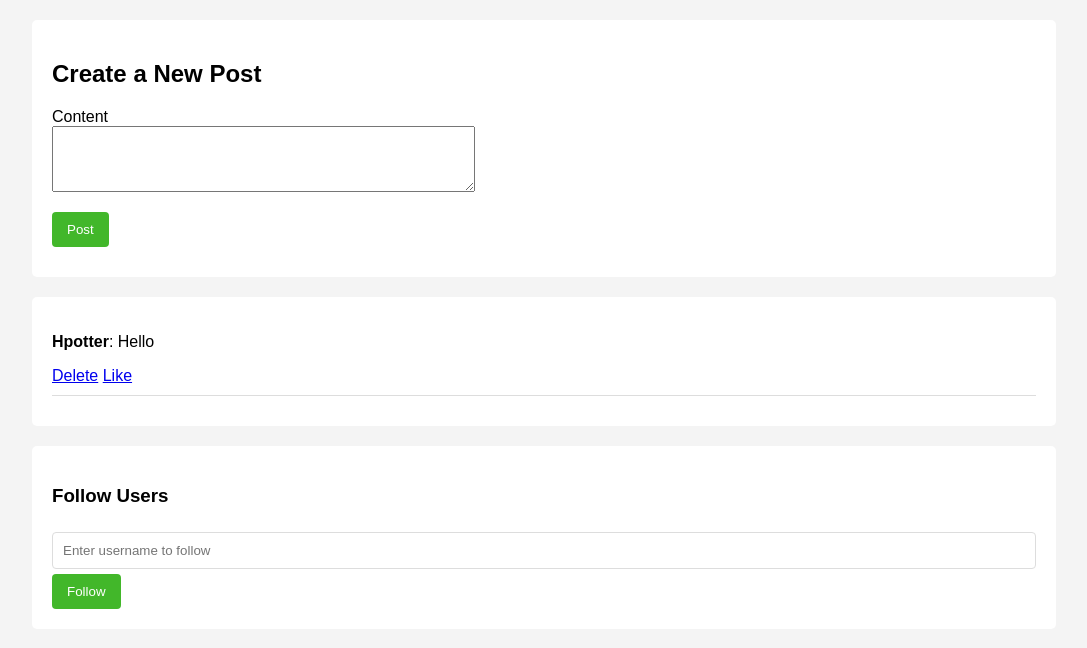
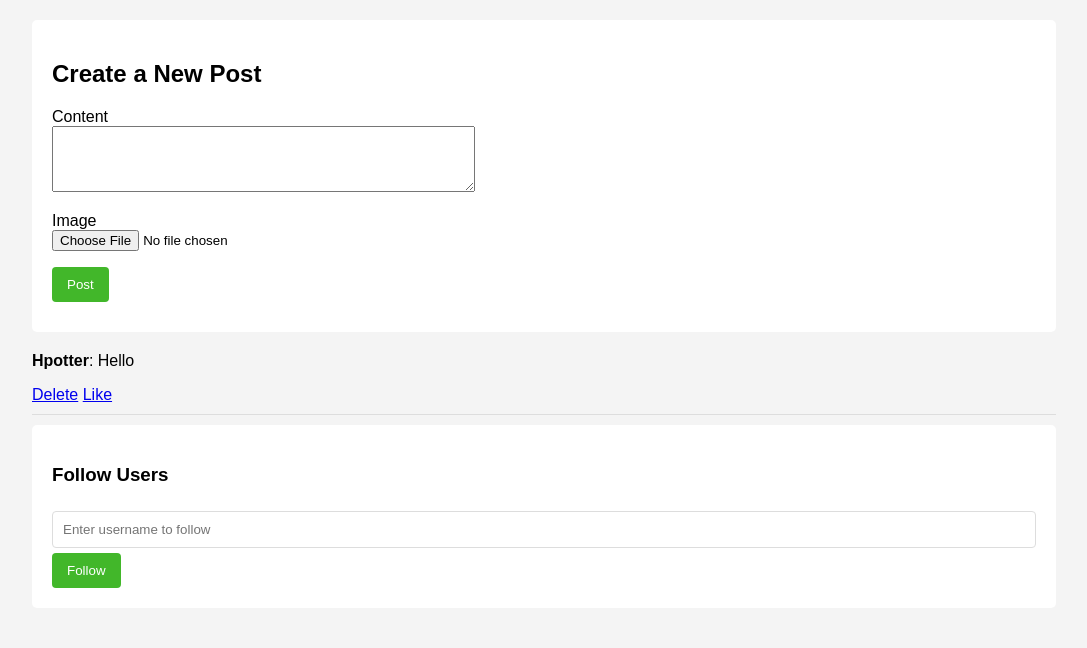
Before and after one commit to c7harry/CSE-106-Final-Project, a Flask app: page /home in a window 1280 px wide. Shown: the part 57-705 px from the top of the page, without its empty margins (96-1183 px from the left). Run offline with Flask 3, Linux system fonts and the light colour scheme; a user stored in the database is signed in; data comes from the database, SQL or seed files in the repository; both versions use the stored data as it was after the commit; some libraries are stand-ins or nearby versions.

Commit message:
image upload partially implemented

```diff
--- a/app.py
+++ b/app.py
@@ -1,14 +1,18 @@
+import os
 from flask import Flask, render_template, url_for, redirect, flash, request
 from flask_login import LoginManager, login_user, current_user, logout_user, login_required
 from forms import RegistrationForm, LoginForm, PostForm
 from models import User,Like, Post, db, Follow
 from werkzeug.security import generate_password_hash, check_password_hash
 from datetime import datetime
+from werkzeug.utils import secure_filename
 
 app = Flask(__name__)
 app.config['SECRET_KEY'] = 'secret_key'
 app.config['SQLALCHEMY_DATABASE_URI'] = 'sqlite:///social_media.db'
 app.config['SQLALCHEMY_TRACK_MODIFICATIONS'] = False
+app.config['UPLOAD_FOLDER'] = os.path.join(os.getcwd(), 'uploads')
+
 
 db.init_app(app)
 
@@ -60,7 +64,6 @@ def login():
             user = User.query.filter_by(username=form.username.data).first()
             if user and check_password_hash(user.password_hash, form.password.data):
                 login_user(user)
-                flash('You have been logged in!', 'success')
                 next_page = request.args.get('next')
                 return redirect(next_page) if next_page else redirect(url_for('home'))
             else:
@@ -88,9 +91,12 @@ def post():
     form = PostForm()
     if form.validate_on_submit():
         post = Post(content=form.content.data, user_id=current_user.id)
+        if form.image.data:
+            filename = secure_filename(form.image.data.filename)
+            form.image.data.save(os.path.join(app.config['UPLOAD_FOLDER'], filename))
+            post.image = filename
         db.session.add(post)
         db.session.commit()
-        flash('Your post has been created!', 'success')
         return redirect(url_for('home'))
     return redirect(url_for('home'))
 
@@ -127,7 +133,6 @@ def like_post(post_id):
         return redirect(url_for('index'))
     current_user.like_post(post)
     db.session.commit()
-    flash('You liked a post.')
     return redirect(url_for('index'))
 
 @app.route('/unlike/<int:post_id>')
@@ -139,7 +144,6 @@ def unlike_post(post_id):
         return redirect(url_for('index'))
     current_user.unlike_post(post)
     db.session.commit()
-    flash('You unliked a post.')
     return redirect(url_for('home'))
 
 @app.route('/delete_post/<int:post_id>')
@@ -149,11 +153,9 @@ def delete_post(post_id):
     if post.author.id != current_user.id:
         flash('You cannot delete this post.', 'danger')
         return redirect(url_for('home'))
-    # Delete all likes associated with the post
     Like.query.filter_by(post_id=post_id).delete()
     db.session.delete(post)
     db.session.commit()
-    flash('Your post has been deleted.', 'success')
     return redirect(url_for('home'))
 
 if __name__ == '__main__':
--- a/forms.py
+++ b/forms.py
@@ -1,6 +1,7 @@
 from flask_wtf import FlaskForm
 from wtforms import StringField, PasswordField, SubmitField, TextAreaField
 from wtforms.validators import DataRequired, Email, EqualTo, ValidationError
+from flask_wtf.file import FileField, FileAllowed
 
 class RegistrationForm(FlaskForm):
     first_name = StringField('First Name', validators=[DataRequired()])
@@ -23,4 +24,5 @@ class LoginForm(FlaskForm):
 
 class PostForm(FlaskForm):
     content = TextAreaField('Content', validators=[DataRequired()])
+    image = FileField('Image', validators=[FileAllowed(['jpg', 'png', 'jpeg'], 'Images only!')])
     submit = SubmitField('Post')
--- a/models.py
+++ b/models.py
@@ -2,6 +2,8 @@ from flask_sqlalchemy import SQLAlchemy
 from werkzeug.security import generate_password_hash, check_password_hash
 from flask_login import UserMixin
 from datetime import datetime
+from werkzeug.utils import secure_filename
+from flask_wtf.file import FileField, FileRequired, FileAllowed
 
 db = SQLAlchemy()
 
@@ -60,6 +62,7 @@ class Post(db.Model):
     user_id = db.Column(db.Integer, db.ForeignKey('user.id'), nullable=False)
     timestamp = db.Column(db.DateTime, index=True, default=datetime.utcnow)
     likes = db.relationship('Like', backref='post', lazy='dynamic')
+    image = db.Column(db.String(255))
 
 class Like(db.Model):
     user_id = db.Column(db.Integer, db.ForeignKey('user.id'), primary_key=True)
--- a/templates/home.html
+++ b/templates/home.html
@@ -18,21 +18,28 @@
         <!-- Form to post a status update -->
         <div class="post-form">
             <h2>Create a New Post</h2>
-            <form method="post" action="{{ url_for('post') }}">
+            <form method="post" action="{{ url_for('post') }}" enctype="multipart/form-data">
                 {{ form.hidden_tag() }}
                 <p>
                     {{ form.content.label }}<br>
                     {{ form.content(rows=4, cols=50) }}
+                </p>
+                <p>
+                    {{ form.image.label }}<br>
+                    {{ form.image() }}
                 </p>
                 <p>{{ form.submit() }}</p>
             </form>
         </div>
 
         <!-- Display posts -->
-        <div class="posts">
         {% for post in posts %}
         <div class="post">
             <p><strong>{{ post.author.username }}</strong>: {{ post.content }}</p>
+            <!-- Display the image if it exists -->
+            {% if post.image %}
+            <img src="{{ url_for('static', filename='uploads/' + post.image) }}" alt="{{ post.content }} Image">
+            {% endif %}
 
             <!-- Delete button -->
             {% if post.author.id == current_user.id %}
@@ -49,7 +56,6 @@
             {% endif %}
         </div>
         {% endfor %}
-        </div>
 
         <!-- Option to follow other users -->
         <div class="follow-users">
```
Also changed, not shown: instance/social_media.db. Lines whose indentation alone changed are shown as unchanged.
